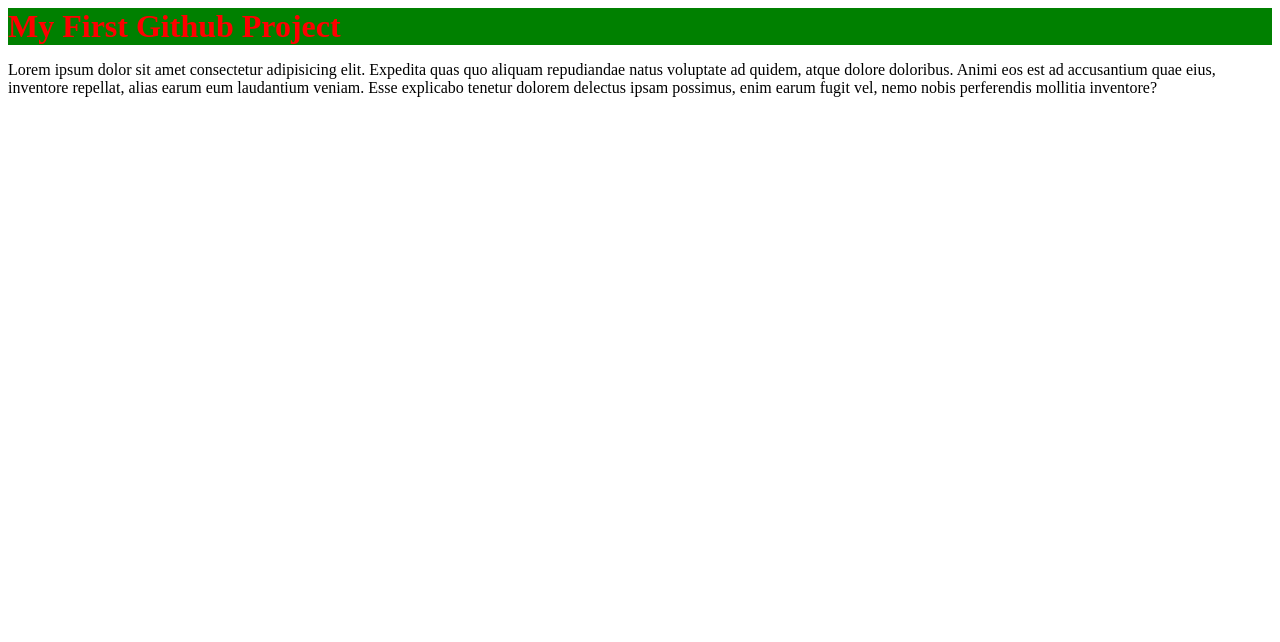
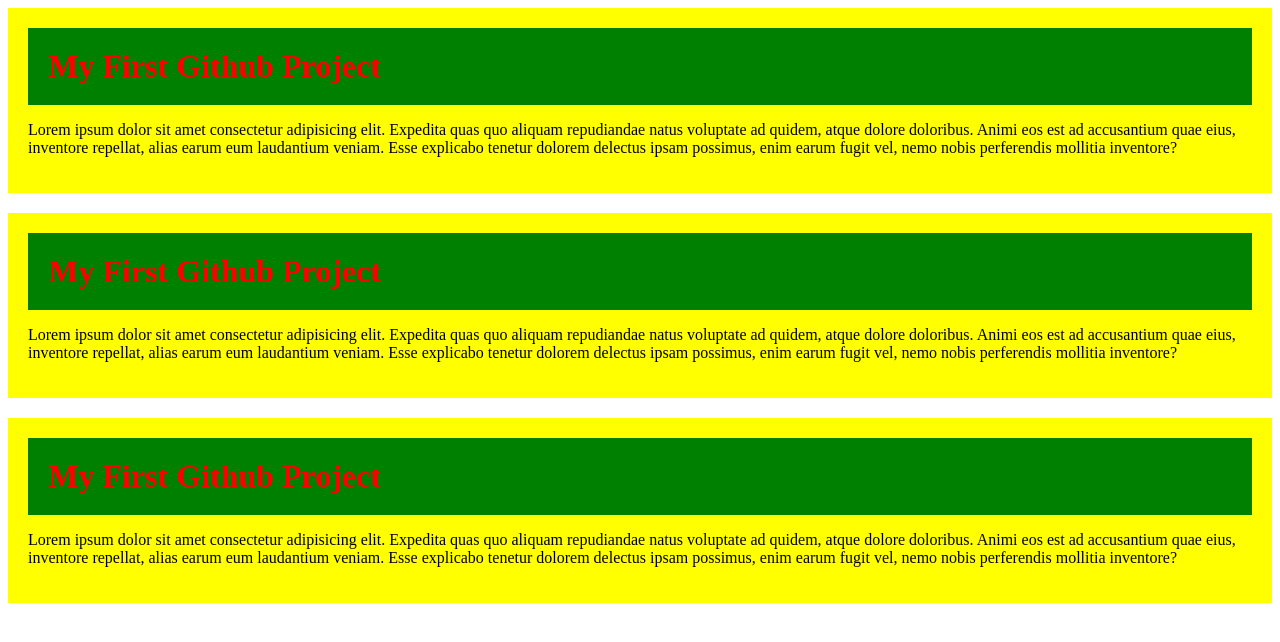
Before and after one commit to developerosman1/my-first-github-repo, a plain HTML site: page index.html in a window 1280 px wide. Drawn offline with Linux system fonts and the light colour scheme.

Commit message:
fifth commit

```diff
--- a/index.html
+++ b/index.html
@@ -7,7 +7,18 @@
     <link rel="stylesheet" href="style.css">
 </head>
 <body>
-    <h1>My First Github Project</h1>
+    <div class="box-1">
+        <h1>My First Github Project</h1>
     <p>Lorem ipsum dolor sit amet consectetur adipisicing elit. Expedita quas quo aliquam repudiandae natus voluptate ad quidem, atque dolore doloribus. Animi eos est ad accusantium quae eius, inventore repellat, alias earum eum laudantium veniam. Esse explicabo tenetur dolorem delectus ipsam possimus, enim earum fugit vel, nemo nobis perferendis mollitia inventore?</p>
+    </div>
+    <div class="box-1">
+        <h1>My First Github Project</h1>
+    <p>Lorem ipsum dolor sit amet consectetur adipisicing elit. Expedita quas quo aliquam repudiandae natus voluptate ad quidem, atque dolore doloribus. Animi eos est ad accusantium quae eius, inventore repellat, alias earum eum laudantium veniam. Esse explicabo tenetur dolorem delectus ipsam possimus, enim earum fugit vel, nemo nobis perferendis mollitia inventore?</p>
+    </div>
+    <div class="box-1">
+        <h1>My First Github Project</h1>
+    <p>Lorem ipsum dolor sit amet consectetur adipisicing elit. Expedita quas quo aliquam repudiandae natus voluptate ad quidem, atque dolore doloribus. Animi eos est ad accusantium quae eius, inventore repellat, alias earum eum laudantium veniam. Esse explicabo tenetur dolorem delectus ipsam possimus, enim earum fugit vel, nemo nobis perferendis mollitia inventore?</p>
+    </div>
+
 </body>
 </html>
--- a/style.css
+++ b/style.css
@@ -1,5 +1,11 @@
 h1 {
     color: red;
     margin: 0;
+    padding: 20px;
     background-color: green;
 }
+.box-1{
+    background-color: yellow;
+    padding: 20px;
+    margin-bottom: 20px;
+}
```
